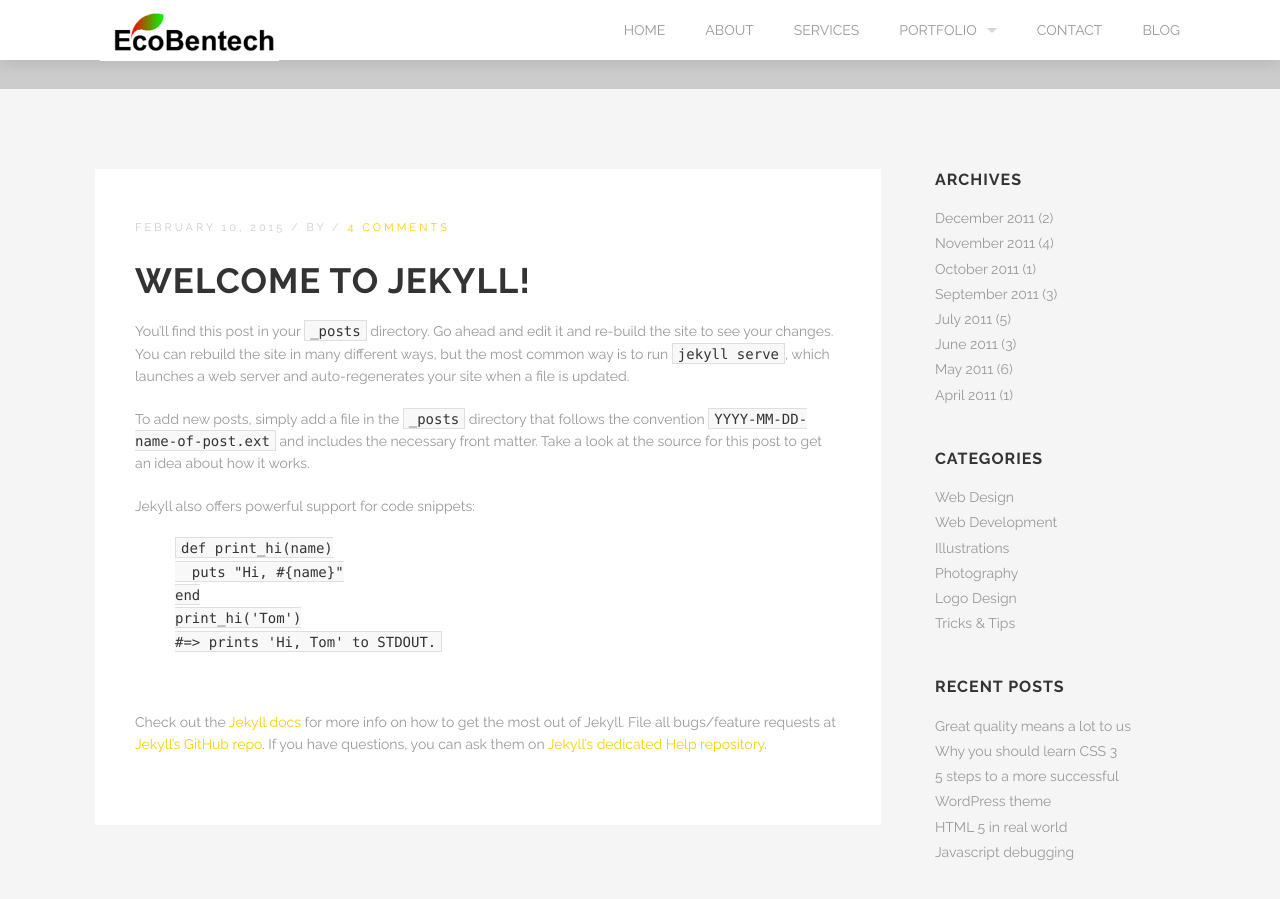
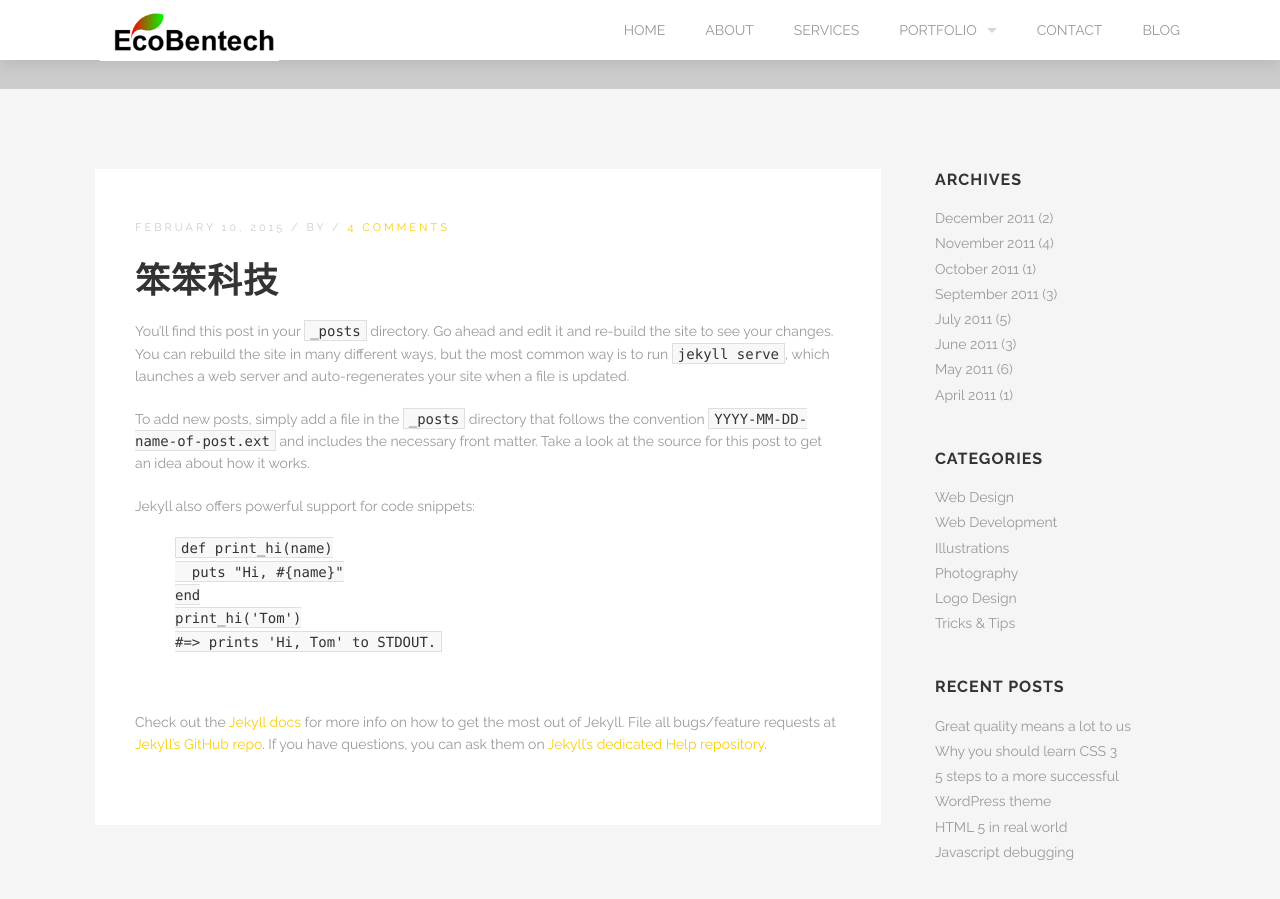
Before and after one commit to braveheart007/braveheart007.github.io, a Jekyll site: the page built from _posts/2015-02-10-welcome-to-jekyll.markdown, in a window 1280 px wide and 900 px high, scrolled down 304 px. Built offline with Jekyll 4.4.1, drawn with Linux system fonts in a browser that asks for light colours; some of the changed text lies outside the part shown.

Commit message:
Update 2015-02-10-welcome-to-jekyll.markdown

```diff
--- a/_posts/2015-02-10-welcome-to-jekyll.markdown
+++ b/_posts/2015-02-10-welcome-to-jekyll.markdown
@@ -1,6 +1,6 @@
 ---
 layout: post
-title:  "Welcome to Jekyll!"
+title:  "笨笨科技"
 date:   2015-02-10 08:19:12
 categories: jekyll update
 ---
```
